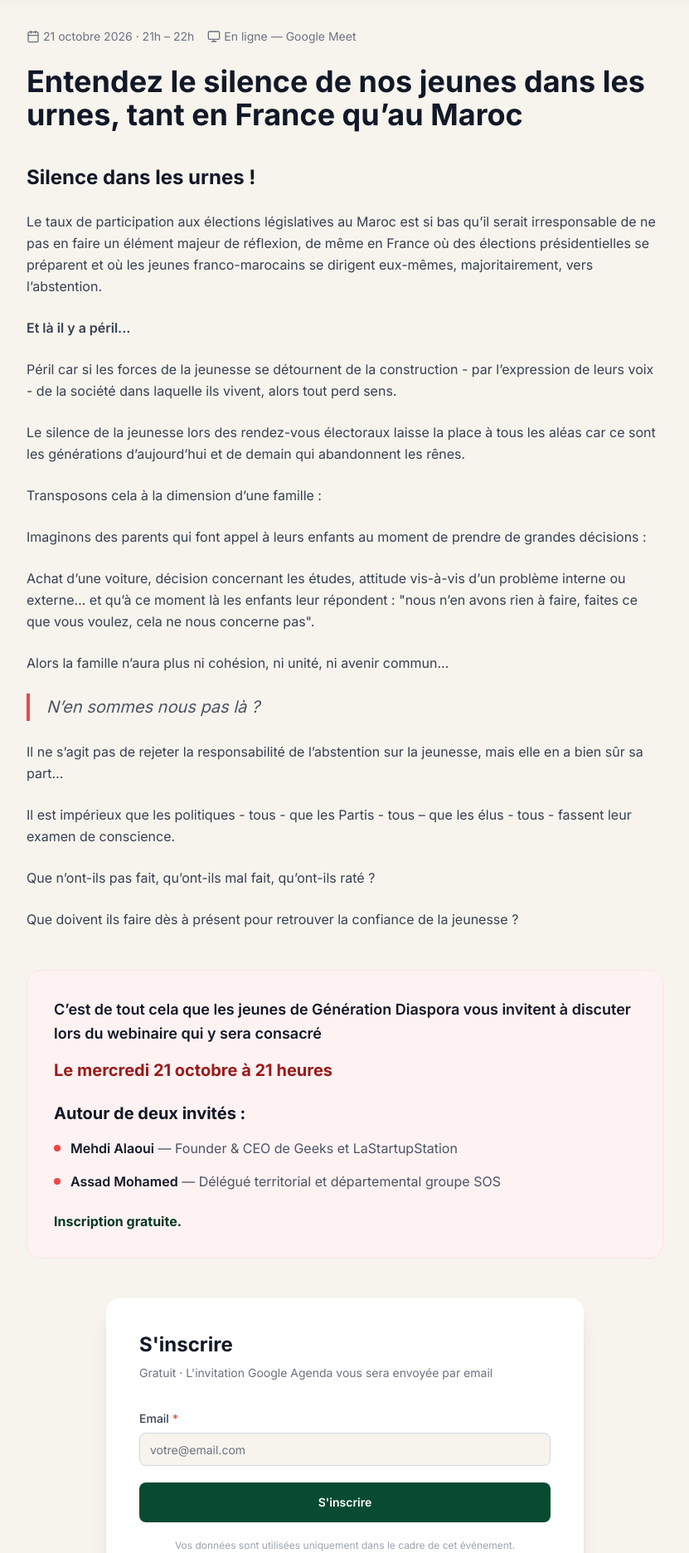
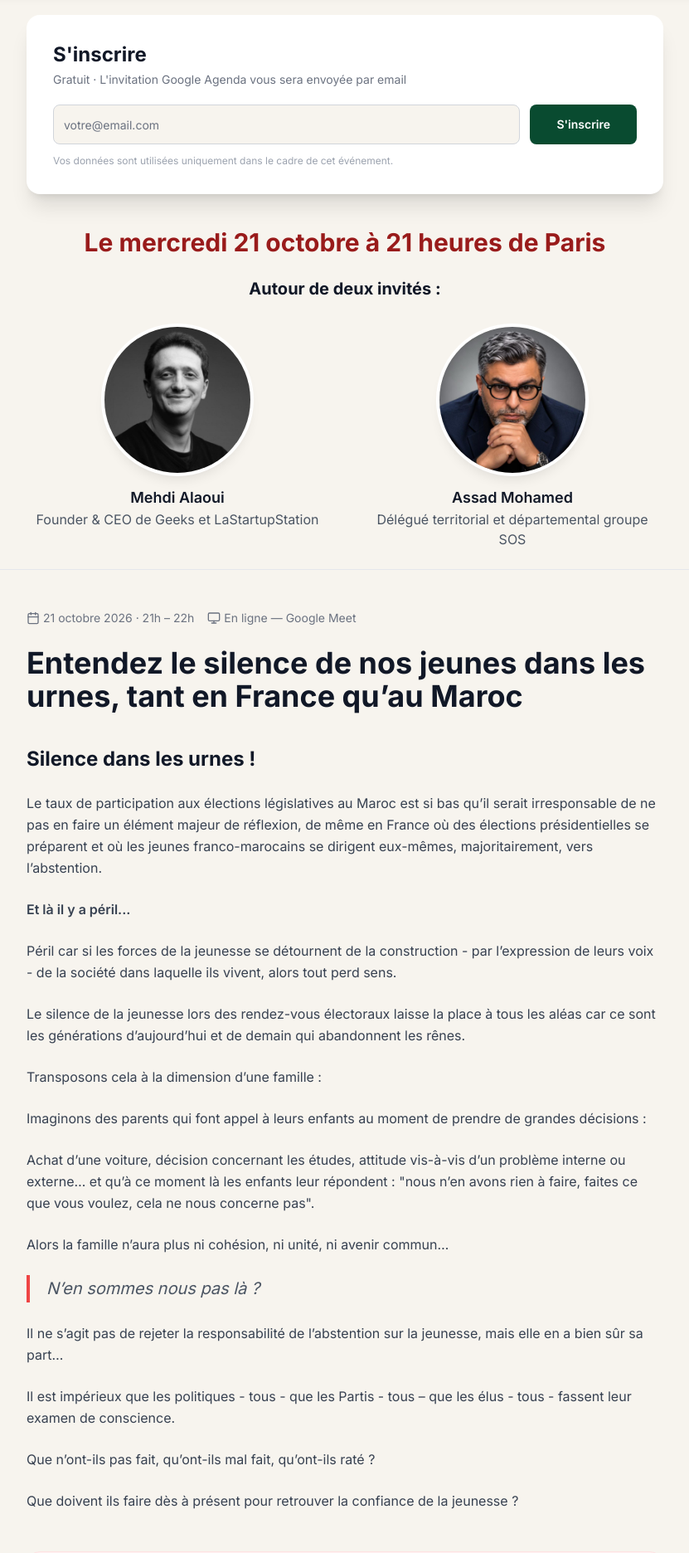
Before and after one commit to GenerationDiaspora/site-generation-diaspora, a Next.js app: page /news/webinaire-silence-urnes in a window 1280 px wide. Shown: the part 660-2532 px from the top of the page at 83% size, without its empty margins (224-1055 px from the left). Built offline with nearby package versions, Linux system fonts and the light colour scheme.

Commit message:
feat: webinaire silence urnes — inscription en haut, infos clés et photos des invités
Co-Authored-By: Claude Opus 5.5 <noreply@anthropic.com>

```diff
--- a/app/news/webinaire-silence-urnes/page.tsx
+++ b/app/news/webinaire-silence-urnes/page.tsx
@@ -14,10 +14,12 @@ const speakers = [
   {
     name: "Mehdi Alaoui",
     role: "Founder & CEO de Geeks et LaStartupStation",
+    photo: "/images/events/webinaire-silence-urnes/mehdi-alaoui.jpg",
   },
   {
     name: "Assad Mohamed",
     role: "Délégué territorial et départemental groupe SOS",
+    photo: "/images/events/webinaire-silence-urnes/assad-mohamed.jpg",
   },
 ];
 
@@ -54,8 +56,42 @@ export default function WebinaireSilenceUrnesPage() {
         </div>
       </div>
 
+      {/* Inscription */}
+      <section id="inscription" className="container mx-auto px-4 mt-8">
+        <RegistrationForm />
+      </section>
+
+      {/* Infos clés */}
+      <section className="container mx-auto px-4 mt-10">
+        <div className="max-w-3xl mx-auto text-center">
+          <p className="text-2xl md:text-3xl font-bold text-red-800">
+            Le mercredi 21 octobre à 21 heures de Paris
+          </p>
+          <h2 className="mt-6 text-xl font-bold text-gray-900">
+            Autour de deux invités :
+          </h2>
+          <div className="mt-8 grid sm:grid-cols-2 gap-10">
+            {speakers.map((s) => (
+              <div key={s.name} className="flex flex-col items-center">
+                <div className="relative w-36 h-36 md:w-44 md:h-44 rounded-full overflow-hidden ring-4 ring-white shadow-lg">
+                  <Image
+                    src={s.photo}
+                    alt={s.name}
+                    fill
+                    sizes="176px"
+                    className="object-cover"
+                  />
+                </div>
+                <p className="mt-4 text-lg font-semibold text-gray-900">{s.name}</p>
+                <p className="text-gray-600">{s.role}</p>
+              </div>
+            ))}
+          </div>
+        </div>
+      </section>
+
       {/* Contenu principal */}
-      <article className="container mx-auto px-4 py-12">
+      <article className="container mx-auto px-4 py-12 mt-6 border-t border-gray-200">
         <div className="max-w-3xl mx-auto">
           {/* En-tête */}
           <div className="flex flex-wrap items-center gap-4 text-sm text-gray-500 mb-6">
@@ -154,31 +190,16 @@ export default function WebinaireSilenceUrnesPage() {
             <p className="mt-4 text-xl font-bold text-red-800">
               Le mercredi 21 octobre à 21 heures
             </p>
-            <h2 className="mt-6 text-xl font-bold text-gray-900 mb-4">
-              Autour de deux invités :
-            </h2>
-            <ul className="space-y-4">
-              {speakers.map((s) => (
-                <li key={s.name} className="flex gap-3">
-                  <div className="w-2 h-2 mt-2 rounded-full bg-red-500 flex-shrink-0" />
-                  <div>
-                    <span className="font-semibold text-gray-900">{s.name}</span>
-                    <span className="text-gray-600"> — {s.role}</span>
-                  </div>
-                </li>
-              ))}
-            </ul>
             <p className="mt-6 font-bold text-primary-700">Inscription gratuite.</p>
+            <a
+              href="#inscription"
+              className="mt-4 inline-flex items-center gap-2 bg-primary-600 text-white px-6 py-3 rounded-lg font-semibold hover:bg-primary-700 transition-colors"
+            >
+              S&apos;inscrire
+            </a>
           </div>
         </div>
       </article>
-
-      {/* Inscription */}
-      <section id="inscription" className="pb-16">
-        <div className="container mx-auto px-4">
-          <RegistrationForm />
-        </div>
-      </section>
 
       {/* Retour */}
       <div className="container mx-auto px-4 pb-12 text-center">
--- a/components/events/WebinaireSilenceUrnes/RegistrationForm.tsx
+++ b/components/events/WebinaireSilenceUrnes/RegistrationForm.tsx
@@ -61,7 +61,7 @@ export default function RegistrationForm() {
 
   if (status === "success") {
     return (
-      <div className="bg-green-50 border border-green-200 rounded-2xl p-8 text-center max-w-xl mx-auto">
+      <div className="bg-green-50 border border-green-200 rounded-2xl p-8 text-center max-w-3xl mx-auto">
         <p className="text-3xl mb-3">✅</p>
         <p className="text-green-800 font-bold text-lg mb-2">
           Inscription confirmée !
@@ -86,31 +86,31 @@ export default function RegistrationForm() {
   }
 
   return (
-    <div className="bg-white rounded-2xl shadow-xl p-8 md:p-10 max-w-xl mx-auto">
-      <h3 className="text-2xl font-bold text-gray-900 mb-2">
+    <div className="bg-white rounded-2xl shadow-xl p-6 md:p-8 max-w-3xl mx-auto">
+      <h2 className="text-2xl font-bold text-gray-900 mb-1">
         S&apos;inscrire
-      </h3>
-      <p className="text-gray-500 text-sm mb-8">
+      </h2>
+      <p className="text-gray-500 text-sm mb-5">
         Gratuit · L&apos;invitation Google Agenda vous sera envoyée par email
       </p>
 
       {status === "error" && (
-        <div className="bg-red-50 border border-red-200 rounded-lg px-4 py-3 mb-6 text-red-700 text-sm">
+        <div className="bg-red-50 border border-red-200 rounded-lg px-4 py-3 mb-4 text-red-700 text-sm">
           {errorMessage}
         </div>
       )}
 
-      <form onSubmit={handleSubmit} noValidate className="space-y-5">
+      <form onSubmit={handleSubmit} noValidate>
         {/* Honeypot */}
         <div aria-hidden="true" style={{ position: "absolute", left: "-9999px", height: 0, overflow: "hidden" }}>
           <label htmlFor="_hp">Ne pas remplir</label>
           <input type="text" id="_hp" name="_hp" tabIndex={-1} autoComplete="off" />
         </div>
 
-        <div className="space-y-1.5">
-          <label htmlFor="email" className="text-sm font-medium text-gray-700">
-            Email <span className="text-red-500">*</span>
+        <label htmlFor="email" className="sr-only">
+          Email
         </label>
+        <div className="flex flex-col sm:flex-row gap-3">
           <Input
             id="email"
             name="email"
@@ -121,19 +121,19 @@ export default function RegistrationForm() {
             onChange={(e) => setEmail(e.target.value)}
             placeholder="votre@email.com"
             disabled={status === "loading"}
+            className="h-12 sm:flex-1"
           />
-        </div>
-
           <Button
             type="submit"
             size="lg"
             disabled={status === "loading"}
-          className="w-full"
+            className="h-12 sm:w-auto w-full"
           >
             {status === "loading" ? "Inscription en cours…" : "S'inscrire"}
           </Button>
+        </div>
 
-        <p className="text-xs text-gray-400 text-center">
+        <p className="text-xs text-gray-400 mt-3">
           Vos données sont utilisées uniquement dans le cadre de cet événement.
         </p>
       </form>
```
Also changed, not shown: public/images/events/webinaire-silence-urnes/assad-mohamed.jpg (added), public/images/events/webinaire-silence-urnes/mehdi-alaoui.jpg (added). Lines whose indentation alone changed are shown as unchanged.
